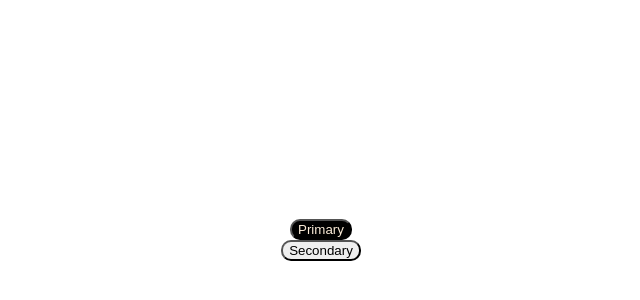
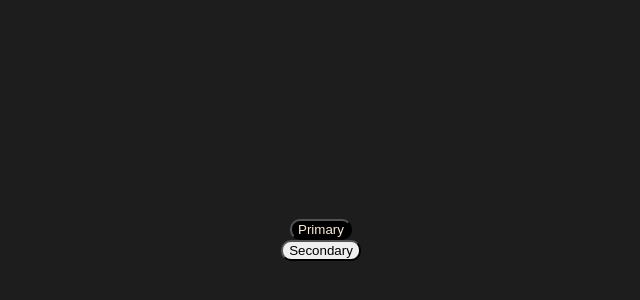
Before and after one commit to christophvogel/refcast, a Next.js app: page / in a window 1280 px wide. Shown: the part 160-460 px from the top of the page, without its empty margins (319-959 px from the left). Built offline with nearby package versions, Linux system fonts and the light colour scheme.

Commit message:
💄  Update Global CSS

```diff
--- a/styles/globals.css
+++ b/styles/globals.css
@@ -1,9 +1,22 @@
+@import url("https://fonts.googleapis.com/css2?family=Raleway:wght@400;700&family=Roboto:wght@400;700&display=swap");
+
+:root {
+  --primary-font-color: #fff;
+  --secondary-font-color: #1d1d1d;
+  --background-color: #1d1d1d;
+  --timecode-color: #ee6f2d;
+  --primary-component-color: #707070;
+  --secondary-component-color: #ddd;
+  --primary-font: "Raleway";
+  --secondary-font: "Roboto";
+}
+
 html,
 body {
+  background-color: var(--background-color);
   padding: 0;
   margin: 0;
-  font-family: -apple-system, BlinkMacSystemFont, Segoe UI, Roboto, Oxygen,
-    Ubuntu, Cantarell, Fira Sans, Droid Sans, Helvetica Neue, sans-serif;
+  font-family: var(--primary-font);
 }
 
 a {
```
Also changed, not shown: 1 other file (tests, documents, lock files or other folders).
